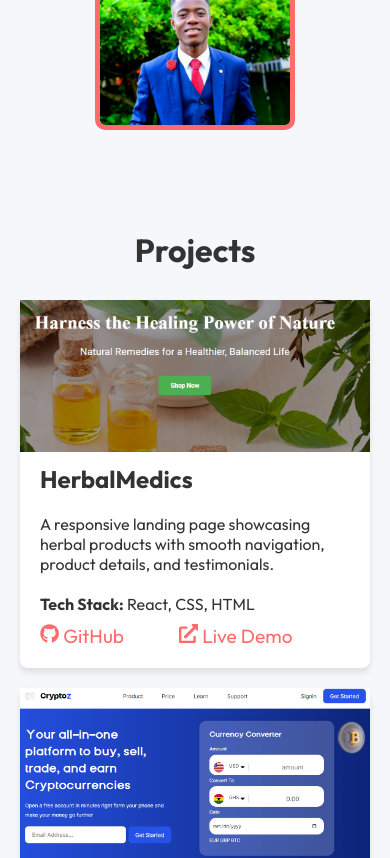
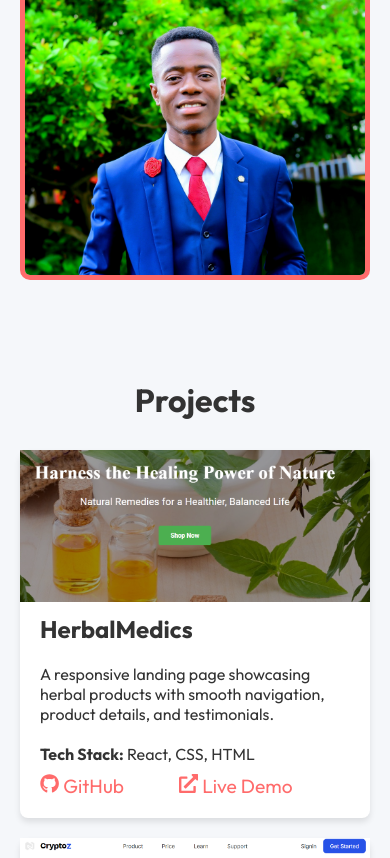
Before and after one commit to Abletetor/PRODIGY_WD_04, a React (Vite) app: page / in a window 390 px wide. Shown: the part 1051-1909 px from the top of the page. Built offline with nearby package versions, Linux system fonts and the light colour scheme.

Commit message:
About-Img Increase size

```diff
--- a/src/App.css
+++ b/src/App.css
@@ -15,4 +15,5 @@ body {
 body,
 html {
    scroll-behavior: smooth;
+   overflow-x: auto;
 }
--- a/src/Components/About/About.css
+++ b/src/Components/About/About.css
@@ -41,8 +41,8 @@
 }
 
 .about-image img {
-   width: 300px;
-   height: 300px;
+   width: 400px;
+   height: 400px;
    border-radius: 10px;
    object-fit: cover;
    border: 5px solid #ff6b6b;
@@ -70,8 +70,8 @@
    }
 
    .about-image img {
-      width: 200px;
-      height: 200px;
+      width: 100%;
+      height: 100%;
    }
 }
 
--- a/src/Components/Projects/Projects.css
+++ b/src/Components/Projects/Projects.css
@@ -46,7 +46,7 @@
 .project-card img {
    width: 100%;
    height: auto;
-   object-fit: contain;
+   object-fit: cover;
    margin-bottom: 12px;
 }
 
```
